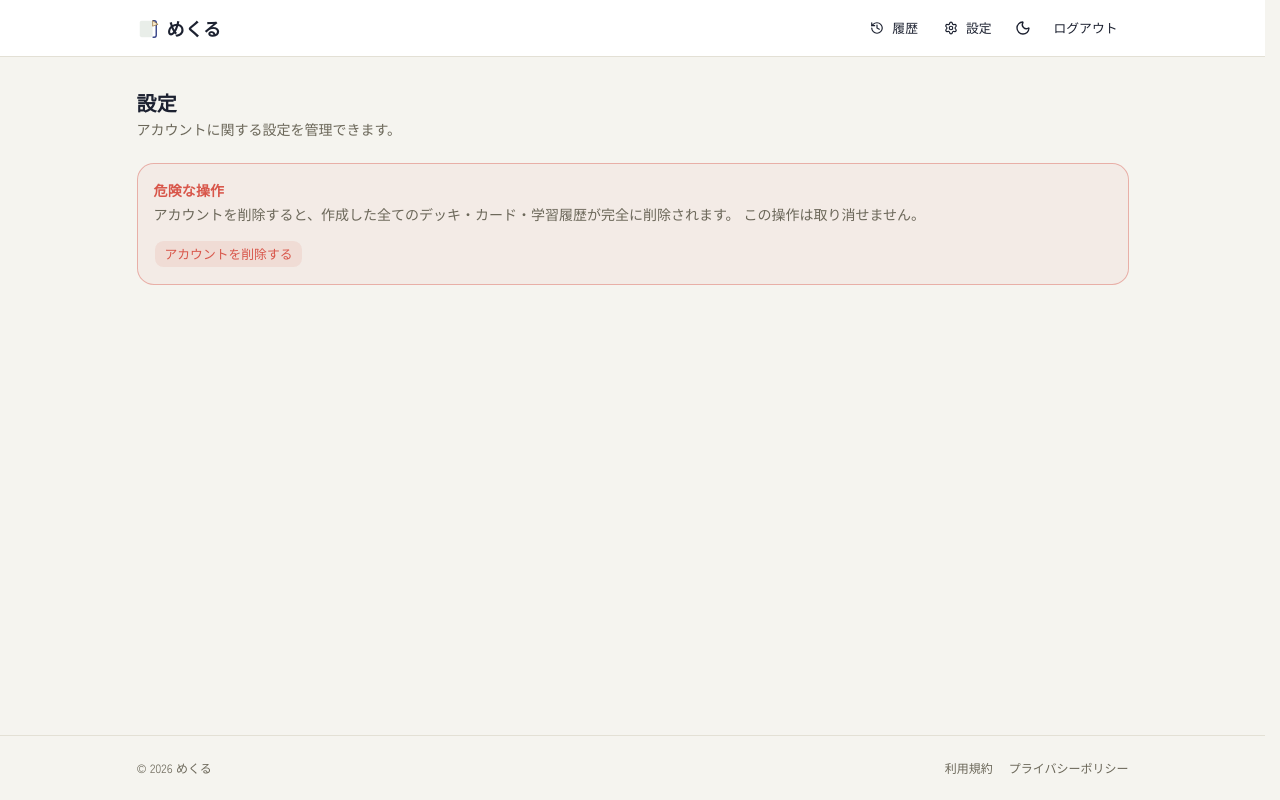
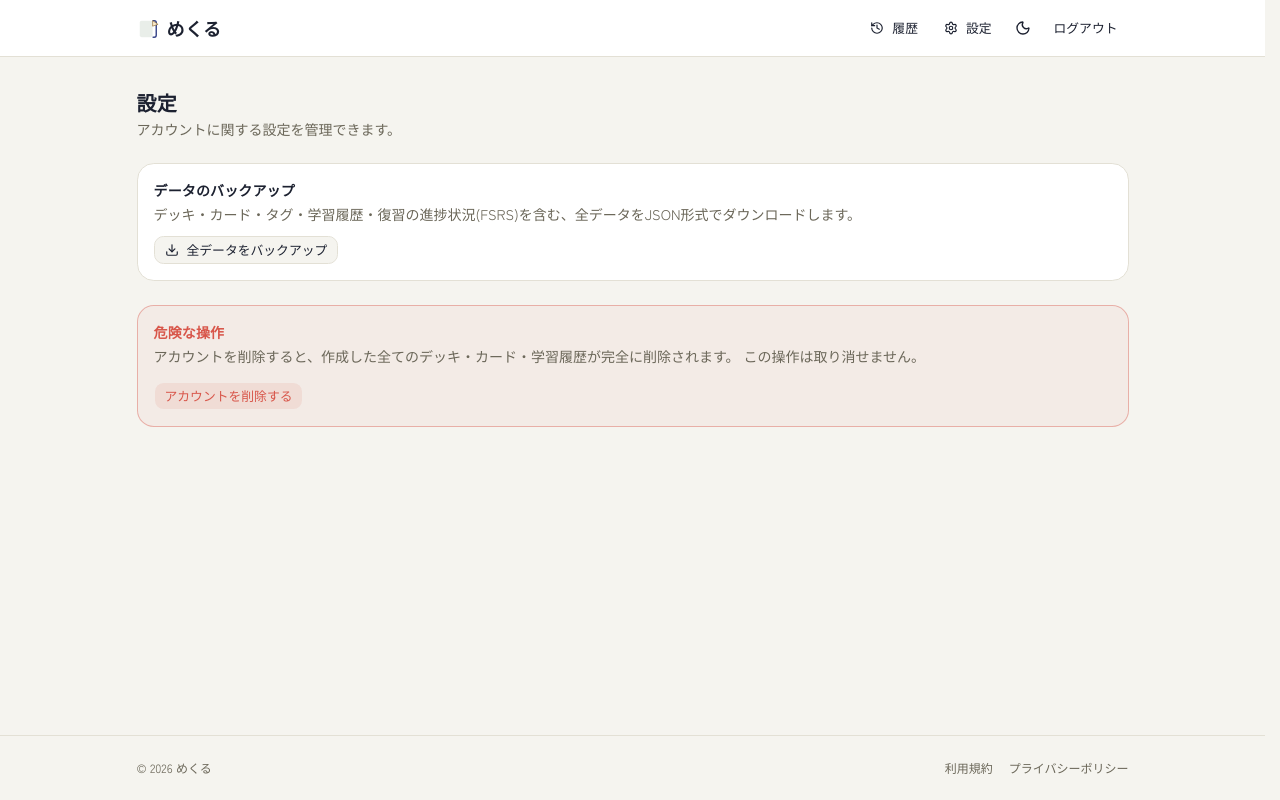
Before and after one commit to astro-root/mekuru, a Next.js app: page /settings in a window 1280 px wide. Built offline with nearby package versions, Linux system fonts and the light colour scheme.

Commit message:
feat: add full-account JSON backup/export to settings page

```diff
--- a/src/app/(dashboard)/settings/page.tsx
+++ b/src/app/(dashboard)/settings/page.tsx
@@ -1,5 +1,6 @@
 import type { Metadata } from "next";
 import { DeleteAccountSection } from '@/components/settings/delete-account-section'
+import { BackupSection } from '@/components/settings/backup-section'
 
 export const metadata: Metadata = {
   title: "設定",
@@ -15,6 +16,8 @@ export default function SettingsPage() {
         </p>
       </div>
 
+      <BackupSection />
+
       <div className="rounded-xl border border-destructive/40 bg-destructive/5 p-4">
         <h2 className="font-heading text-sm font-bold text-destructive">危険な操作</h2>
         <p className="mt-1 text-sm text-muted-foreground">
--- /dev/null
+++ b/src/components/settings/backup-section.tsx
@@ -0,0 +1,51 @@
+'use client'
+
+import { useState } from 'react'
+import { getFullBackup } from '@/lib/actions/export'
+import { Button } from '@/components/ui/button'
+import { Download } from 'lucide-react'
+import { toast } from 'sonner'
+
+export function BackupSection() {
+  const [isPending, setIsPending] = useState(false)
+
+  async function handleBackup() {
+    setIsPending(true)
+    try {
+      const result = await getFullBackup()
+      if (result.error || !result.data) {
+        toast.error(result.error ?? 'バックアップの取得に失敗しました')
+        return
+      }
+
+      const blob = new Blob([JSON.stringify(result.data, null, 2)], {
+        type: 'application/json',
+      })
+      const url = URL.createObjectURL(blob)
+      const a = document.createElement('a')
+      const dateStr = new Date().toISOString().slice(0, 10)
+      a.href = url
+      a.download = `mekuru-backup-${dateStr}.json`
+      document.body.appendChild(a)
+      a.click()
+      document.body.removeChild(a)
+      URL.revokeObjectURL(url)
+      toast.success('バックアップをダウンロードしました')
+    } finally {
+      setIsPending(false)
+    }
+  }
+
+  return (
+    <div className="rounded-xl border border-border bg-card p-4">
+      <h2 className="font-heading text-sm font-bold">データのバックアップ</h2>
+      <p className="mt-1 text-sm text-muted-foreground">
+        デッキ・カード・タグ・学習履歴・復習の進捗状況(FSRS)を含む、全データをJSON形式でダウンロードします。
+      </p>
+      <Button type="button" variant="outline" size="sm" className="mt-3" disabled={isPending} onClick={handleBackup}>
+        <Download className="mr-1 h-4 w-4" />
+        {isPending ? '準備中...' : '全データをバックアップ'}
+      </Button>
+    </div>
+  )
+}
--- /dev/null
+++ b/src/lib/actions/export.ts
@@ -0,0 +1,42 @@
+'use server'
+
+import { createClient } from '@/lib/supabase/server'
+
+/**
+ * ログインユーザーの全データ(デッキ・タグ・カード・FSRS状態・復習ログ)を取得する。
+ * 各テーブルのRLSポリシー(owner_id/user_id = auth.uid())により、
+ * 自分が所有するデータだけが自動的に返る。
+ */
+export async function getFullBackup() {
+  const supabase = await createClient()
+  const {
+    data: { user },
+  } = await supabase.auth.getUser()
+  if (!user) return { error: '認証されていません' }
+
+  const [decks, tags, deckTags, cards, cardReviews, reviewLogs] = await Promise.all([
+    supabase.from('decks').select('*'),
+    supabase.from('tags').select('*'),
+    supabase.from('deck_tags').select('*'),
+    supabase.from('cards').select('*'),
+    supabase.from('card_reviews').select('*'),
+    supabase.from('review_logs').select('*'),
+  ])
+
+  const firstError = [decks, tags, deckTags, cards, cardReviews, reviewLogs].find((r) => r.error)
+  if (firstError?.error) return { error: firstError.error.message }
+
+  return {
+    success: true,
+    data: {
+      exported_at: new Date().toISOString(),
+      user_id: user.id,
+      decks: decks.data ?? [],
+      tags: tags.data ?? [],
+      deck_tags: deckTags.data ?? [],
+      cards: cards.data ?? [],
+      card_reviews: cardReviews.data ?? [],
+      review_logs: reviewLogs.data ?? [],
+    },
+  }
+}
```
